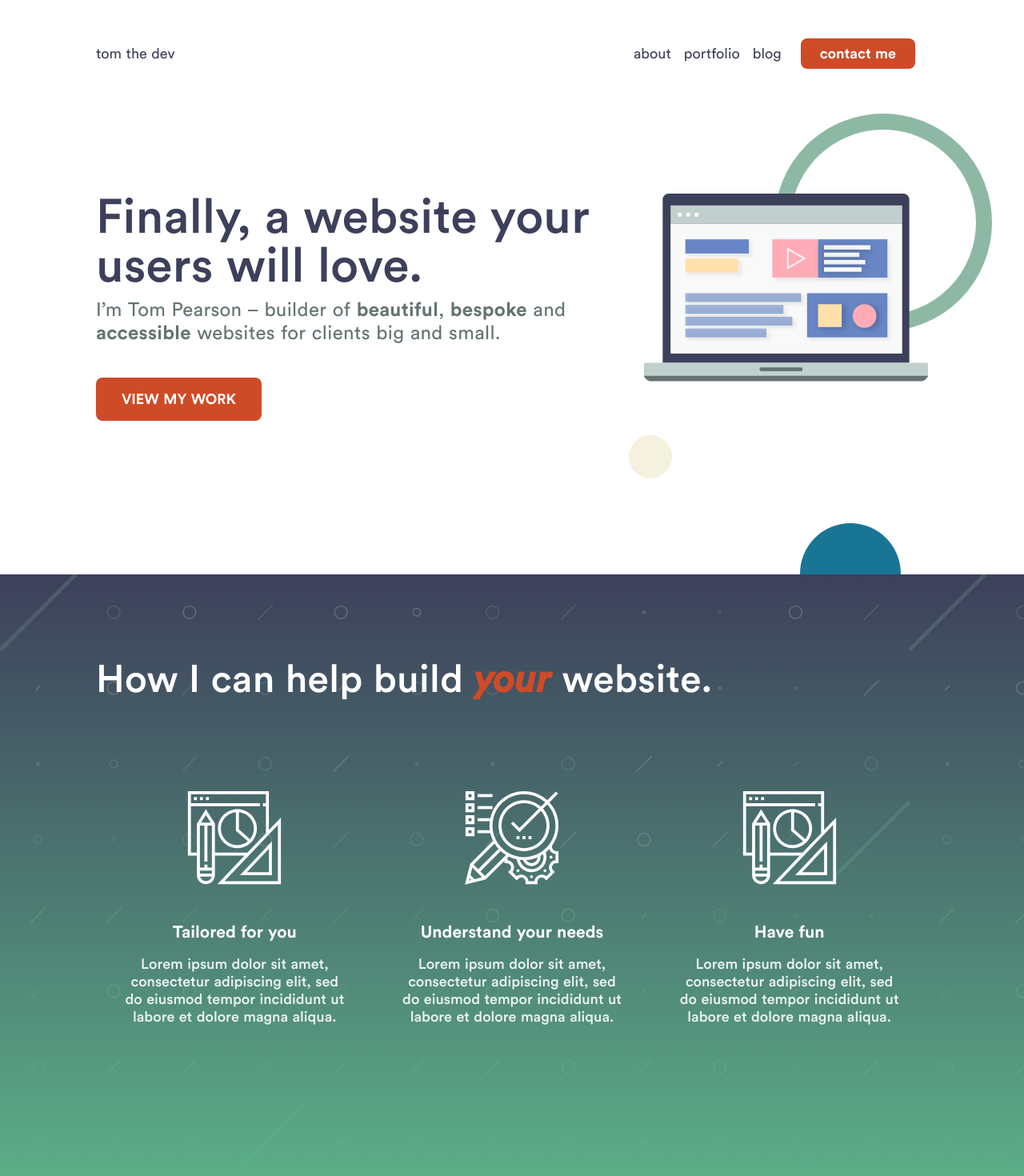
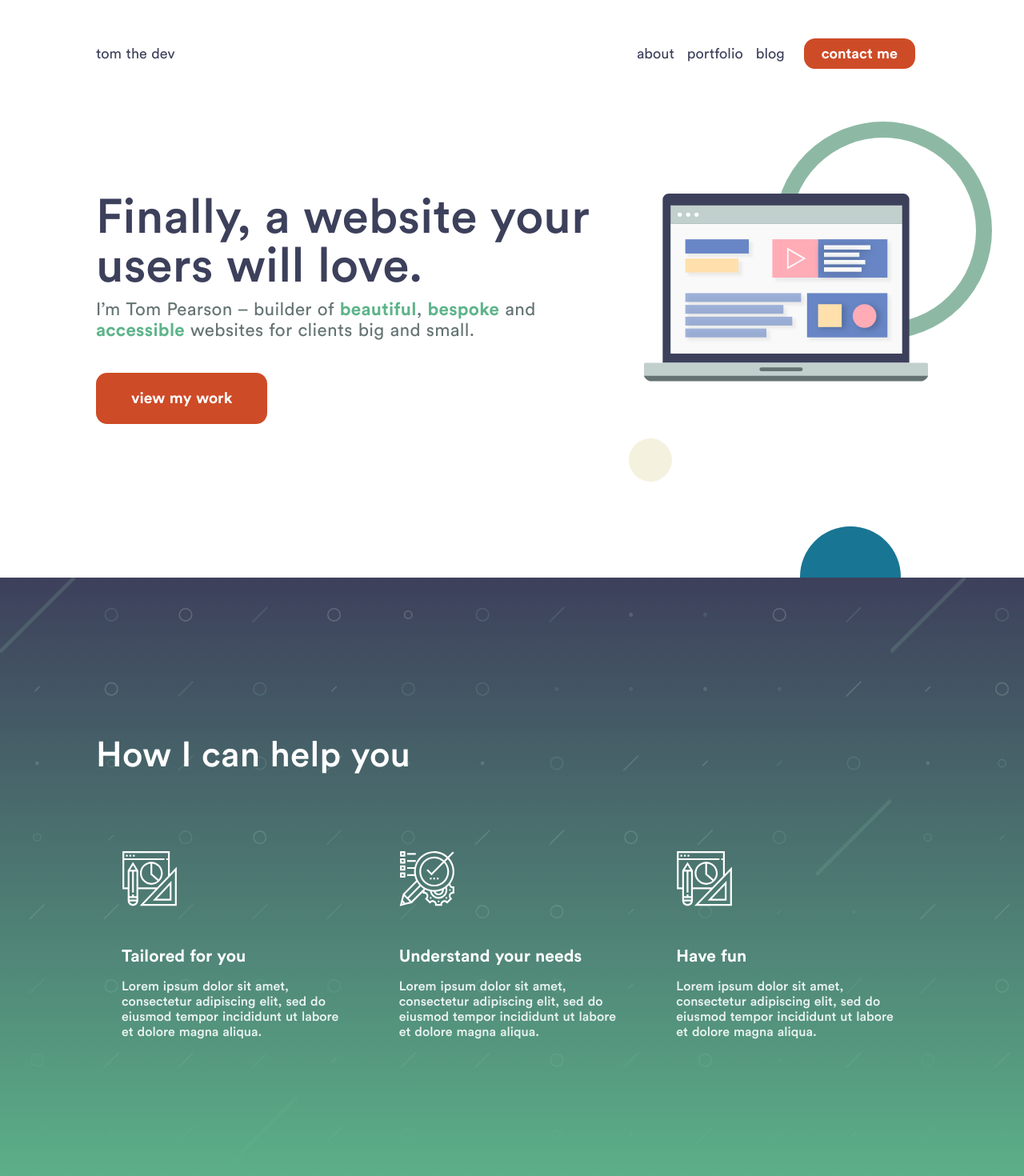
Before and after one commit to Freeptom/Portfolio-2020, a Nuxt app: page / in a window 1280 px wide. Shown: the top 1470 px of the page at 80% size. Built offline with nearby package versions, Linux system fonts and the light colour scheme.

Commit message:
tidy up code, add animations and re-style how section

```diff
--- a/assets/scss/_mixins.scss
+++ b/assets/scss/_mixins.scss
@@ -4,19 +4,23 @@
   background: $accent1;
   border-radius: $border-radius;
   color: white;
+  font-size: 1.2rem;
+  text-transform: lowercase;
   font-weight: bold;
   text-decoration: none;
-  text-transform: uppercase;
-  padding: 16px 32px;
+  padding: 20px 44px;
+  transform: scale(1);
   display: inline-block;
-  transition: background-color 250ms ease;
   &:hover {
     background-color: $accent1-darker;
+    transform: scale(1.05);
+    transition: transform 500ms cubic-bezier(0.22, 1, 0.36, 1),
+      background-color 500ms cubic-bezier(0.22, 1, 0.36, 1);
   }
 }
 
 @mixin cta--small {
-  padding: 10px 24px;
+  padding: 10px 22px;
   margin: 0 0 0 1rem;
   text-transform: lowercase;
   display: initial;
--- /dev/null
+++ b/assets/scss/_typography.scss
@@ -0,0 +1,65 @@
+@font-face {
+  font-family: 'CircularStd';
+  src: url('~assets/fonts/CircularStd-Book.ttf') format('truetype');
+  font-weight: 300;
+  font-style: normal;
+}
+
+@font-face {
+  font-family: 'CircularStd';
+  src: url('~assets/fonts/CircularStd-BookItalic.ttf') format('truetype');
+  font-weight: 300;
+  font-style: italic;
+}
+
+@font-face {
+  font-family: 'CircularStd';
+  src: url('~assets/fonts/CircularStd-Medium.ttf') format('truetype');
+  font-weight: 500;
+  font-style: normal;
+}
+
+@font-face {
+  font-family: 'CircularStd';
+  src: url('~assets/fonts/CircularStd-MediumItalic.ttf') format('truetype');
+  font-weight: 500;
+  font-style: italic;
+}
+
+@font-face {
+  font-family: 'CircularStd';
+  src: url('~assets/fonts/CircularStd-Bold.ttf') format('truetype');
+  font-weight: bold;
+  font-style: normal;
+}
+
+@font-face {
+  font-family: 'CircularStd';
+  src: url('~assets/fonts/CircularStd-Black.ttf') format('truetype');
+  font-weight: 800;
+  font-style: normal;
+}
+
+body {
+  font-family: 'CircularStd', Georgia, serif;
+  width: 100%;
+}
+
+h1 {
+  font-weight: bold;
+}
+
+h2 span {
+  font-weight: 800;
+  font-style: italic;
+  color: $accent1;
+}
+
+em {
+  font-style: italic;
+}
+
+strong em {
+  font-weight: bold;
+  font-style: italic;
+}
--- a/assets/scss/_variables.scss
+++ b/assets/scss/_variables.scss
@@ -5,4 +5,4 @@ $laptop: 992px;
 $desktop: 1200px;
 
 // BUTTONS
-$border-radius: 8px;
+$border-radius: 14px;
--- /dev/null
+++ b/components/Nav.vue
@@ -0,0 +1,166 @@
+<template>
+  <header>
+    <div class="wrapper">
+      <button
+        class="toggle"
+        :class="[isNavOpen ? 'nav-open' : '']"
+        @click="toggleMenu($event, 'isNavOpen')"
+      >
+        Menu
+      </button>
+      <nav class="navbar">
+        <ul :class="[isNavOpen ? 'nav-open' : '']">
+          <li id="logo">
+            <nuxt-link to="/">tom the dev</nuxt-link>
+          </li>
+          <li>
+            <nuxt-link to="#">about</nuxt-link>
+          </li>
+          <li>
+            <nuxt-link to="#">portfolio</nuxt-link>
+          </li>
+          <li>
+            <nuxt-link to="#">blog</nuxt-link>
+          </li>
+          <li>
+            <nuxt-link to="#" class="cta cta--small">contact me</nuxt-link>
+          </li>
+        </ul>
+      </nav>
+    </div>
+  </header>
+</template>
+
+<script>
+export default {
+  data() {
+    return {
+      isNavOpen: false
+    }
+  },
+  methods: {
+    toggleMenu(event) {
+      this.isNavOpen = !this.isNavOpen
+    }
+  }
+}
+</script>
+
+<style lang="scss">
+header {
+  background: white;
+  padding: 2rem 0;
+  & > .wrapper {
+    display: flex;
+    flex-direction: row-reverse;
+  }
+  @media only screen and (min-width: $tablet) {
+    padding: 2.5rem 0;
+    & > .wrapper {
+      display: block;
+    }
+  }
+}
+
+.toggle {
+  background: none;
+  border: 2px solid $accent1;
+  padding: 10px 24px;
+  border-radius: $border-radius;
+  box-shadow: none;
+  color: $accent1;
+  font-weight: bold;
+  font-size: 1rem;
+  text-transform: lowercase;
+  transition: background-color 250ms ease;
+
+  &:hover {
+    cursor: pointer;
+    background: $accent1;
+    color: white;
+  }
+
+  &.nav-open,
+  &:active {
+    z-index: 2;
+    opacity: 1;
+    background: $accent1;
+    color: white;
+  }
+  @media only screen and (min-width: $tablet) {
+    display: none;
+  }
+}
+
+.navbar {
+  margin: 0 auto;
+  font-weight: 300;
+  a {
+    color: $dark;
+    text-decoration: none;
+  }
+  ul {
+    display: block;
+    opacity: 0;
+    transition: opacity 500ms;
+    position: absolute;
+    top: -1000px;
+    left: -1000px;
+    flex-direction: column;
+    align-items: center;
+    background: rgba(255, 255, 255, 0.95);
+    list-style-type: none;
+    padding: 0;
+
+    &.nav-open {
+      opacity: 1;
+      transition: opacity 250ms;
+      display: flex;
+      position: absolute;
+      padding: 20vh 0;
+      top: 0;
+      left: 0;
+      height: 100%;
+      width: 100%;
+      z-index: 1;
+      justify-content: space-between;
+    }
+    li a {
+      font-size: 1.5rem;
+      padding: 0.5rem;
+      &.cta--small {
+        @include cta--small;
+      }
+    }
+    @media only screen and (min-width: $tablet) {
+      position: relative;
+      top: 0;
+      left: 0;
+      display: flex;
+      opacity: 1;
+      flex-direction: row;
+      #logo {
+        margin-right: auto;
+        a {
+          padding: 0;
+        }
+      }
+      li a {
+        font-size: 1rem;
+      }
+      @media only screen and (min-width: $desktop) {
+        li a {
+          font-size: 1.125rem;
+        }
+      }
+    }
+    @media only screen and (min-width: $desktop) {
+      padding: 1rem 1rem 1rem 0;
+    }
+  }
+  @media only screen and (min-width: $tablet) {
+    position: relative;
+    height: auto;
+  }
+}
+</style>
--- a/layouts/default.vue
+++ b/layouts/default.vue
@@ -1,51 +1,21 @@
 <template>
   <div>
-    <header>
-      <div class="wrapper">
-        <button
-          class="toggle"
-          :class="[isNavOpen ? 'nav-open' : '']"
-          @click="toggleMenu($event, 'isNavOpen')"
-        >
-          Menu
-        </button>
-        <nav class="navbar">
-          <ul :class="[isNavOpen ? 'nav-open' : '']">
-            <li id="logo">
-              <nuxt-link to="/">tom the dev</nuxt-link>
-            </li>
-            <li>
-              <nuxt-link to="#">about</nuxt-link>
-            </li>
-            <li>
-              <nuxt-link to="#">portfolio</nuxt-link>
-            </li>
-            <li>
-              <nuxt-link to="#">blog</nuxt-link>
-            </li>
-            <li>
-              <nuxt-link to="#" class="cta cta--small">contact me</nuxt-link>
-            </li>
-          </ul>
-        </nav>
-      </div>
-    </header>
+    <Nav></Nav>
     <nuxt />
   </div>
 </template>
 
 <script>
+import Nav from '../components/Nav.vue'
+
 export default {
+  components: {
+    Nav
+  },
   data() {
-    return {
-      isNavOpen: false
-    }
+    return {}
   },
-  methods: {
-    toggleMenu(event) {
-      this.isNavOpen = !this.isNavOpen
-    }
-  }
+  methods: {}
 }
 </script>
 
@@ -70,72 +40,6 @@ html {
   margin: 0;
 }
 
-@font-face {
-  font-family: 'CircularStd';
-  src: url('~assets/fonts/CircularStd-Book.ttf') format('truetype');
-  font-weight: 300;
-  font-style: normal;
-}
-
-@font-face {
-  font-family: 'CircularStd';
-  src: url('~assets/fonts/CircularStd-BookItalic.ttf') format('truetype');
-  font-weight: 300;
-  font-style: italic;
-}
-
-@font-face {
-  font-family: 'CircularStd';
-  src: url('~assets/fonts/CircularStd-Medium.ttf') format('truetype');
-  font-weight: 500;
-  font-style: normal;
-}
-
-@font-face {
-  font-family: 'CircularStd';
-  src: url('~assets/fonts/CircularStd-MediumItalic.ttf') format('truetype');
-  font-weight: 500;
-  font-style: italic;
-}
-
-@font-face {
-  font-family: 'CircularStd';
-  src: url('~assets/fonts/CircularStd-Bold.ttf') format('truetype');
-  font-weight: bold;
-  font-style: normal;
-}
-
-@font-face {
-  font-family: 'CircularStd';
-  src: url('~assets/fonts/CircularStd-Black.ttf') format('truetype');
-  font-weight: 800;
-  font-style: normal;
-}
-
-body {
-  font-family: 'CircularStd', Georgia, serif;
-  width: 100%;
-}
-
-h1 {
-  font-weight: bold;
-}
-
-h2 span {
-  font-weight: 800;
-  font-style: italic;
-  color: $accent1;
-}
-
-em {
-  font-style: italic;
-}
-
-strong em {
-  font-weight: bold;
-  font-style: italic;
-}
-
 .full-bleed {
   width: 100vw;
   margin-left: calc(50% - 50vw);
@@ -146,123 +50,6 @@ strong em {
   margin-right: auto;
   max-width: 1040px;
   width: 90%;
-}
-
-header {
-  background: white;
-  padding: 2rem 0;
-  & > .wrapper {
-    display: flex;
-    flex-direction: row-reverse;
-  }
-  @media only screen and (min-width: $tablet) {
-    padding: 2.5rem 0;
-    & > .wrapper {
-      display: block;
-    }
-  }
-}
-
-.toggle {
-  background: none;
-  border: 2px solid $accent1;
-  padding: 10px 24px;
-  border-radius: $border-radius;
-  box-shadow: none;
-  color: $accent1;
-  font-weight: bold;
-  font-size: 1rem;
-  text-transform: lowercase;
-  transition: background-color 250ms ease;
-
-  &:hover {
-    cursor: pointer;
-    background: $accent1;
-    color: white;
-  }
-
-  &.nav-open,
-  &:active {
-    z-index: 2;
-    opacity: 1;
-    background: $accent1;
-    color: white;
-  }
-  @media only screen and (min-width: $tablet) {
-    display: none;
-  }
-}
-
-.navbar {
-  margin: 0 auto;
-  font-weight: 300;
-  a {
-    color: $dark;
-    text-decoration: none;
-  }
-  ul {
-    display: block;
-    opacity: 0;
-    transition: opacity 500ms;
-    position: absolute;
-    top: -1000px;
-    left: -1000px;
-    flex-direction: column;
-    align-items: center;
-    background: rgba(255, 255, 255, 0.95);
-    list-style-type: none;
-    padding: 0;
-
-    &.nav-open {
-      opacity: 1;
-      transition: opacity 250ms;
-      display: flex;
-      position: absolute;
-      padding: 20vh 0;
-      top: 0;
-      left: 0;
-      height: 100%;
-      width: 100%;
-      z-index: 1;
-      justify-content: space-between;
-    }
-    li a {
-      font-size: 1.5rem;
-      padding: 0.5rem;
-      &.cta--small {
-        @include cta--small;
-      }
-    }
-    @media only screen and (min-width: $tablet) {
-      position: relative;
-      top: 0;
-      left: 0;
-      display: flex;
-      opacity: 1;
-      flex-direction: row;
-      #logo {
-        margin-right: auto;
-        a {
-          padding: 0;
-        }
-      }
-      li a {
-        font-size: 1rem;
-      }
-      @media only screen and (min-width: $desktop) {
-        li a {
-          font-size: 1.125rem;
-        }
-      }
-    }
-    @media only screen and (min-width: $desktop) {
-      padding: 1rem 1rem 1rem 0;
-    }
-  }
-  @media only screen and (min-width: $tablet) {
-    position: relative;
-    height: auto;
-  }
 }
 
 a.cta {
@@ -309,7 +96,6 @@ section {
       font-size: 2.75rem;
     }
     @media only screen and (min-width: $desktop) {
-      font-size: 3rem;
       line-height: 102%;
     }
   }
--- a/nuxt.config.js
+++ b/nuxt.config.js
@@ -51,6 +51,7 @@ export default {
     scss: [
       '~assets/scss/_colors.scss',
       '~assets/scss/_variables.scss',
+      '~assets/scss/_typography.scss',
       '~assets/scss/_mixins.scss'
     ]
   },
--- a/pages/index.vue
+++ b/pages/index.vue
@@ -18,7 +18,7 @@
     <div class="wrapper">
       <section class="how full-bleed">
         <div class="wrapper">
-          <h2>How I can help build <span>your</span> website.</h2>
+          <h2>How I can help you</h2>
           <ul class="card-list">
             <li v-for="skill in Skills" :key="skill.heading" class="card">
               <card-item
@@ -85,6 +85,18 @@ export default {
 </script>
 
 <style lang="scss">
+@keyframes floating {
+  from {
+    transform: translate(0, 0px);
+  }
+  65% {
+    transform: translate(0, 10px);
+  }
+  to {
+    transform: translate(0, -0px);
+  }
+}
+
 .intro {
   position: relative;
   display: flex;
@@ -105,8 +117,11 @@ export default {
     color: $grey1;
     letter-spacing: 0.02rem;
     margin: 0 0 1.75rem 0;
+    strong {
+      color: $primary-color-darker;
+    }
     @media only screen and (min-width: $desktop) {
-      font-size: 1.5rem;
+      font-size: 1.4rem;
       margin: 0 0 2.5rem 0;
     }
   }
@@ -142,6 +157,7 @@ export default {
       height: 150px;
       width: 150px;
       border-radius: 50%;
+      animation: floating 3s infinite ease-in-out;
       @media only screen and (min-width: $tablet) {
         height: 272px;
         width: 272px;
@@ -165,6 +181,7 @@ export default {
 }
 
 .how {
+  padding-top: 8rem;
   background: $primary-color-lighter;
   background-image: linear-gradient(
       0deg,
@@ -196,6 +213,9 @@ export default {
       right: 12vw;
     }
   }
+  @media only screen and (min-width: $tablet) {
+    padding-top: 200px;
+  }
 }
 
 .card-list {
@@ -205,35 +225,35 @@ export default {
   justify-content: center;
   flex-wrap: wrap;
   @media only screen and (min-width: $tablet) {
-    margin: 4rem 0;
+    margin: 2rem 0;
   }
   .card {
     flex: 1 1 250px;
     color: white;
-    transform: scale(1);
-    transition: background-color 250ms ease, transform 250ms ease;
     border-radius: $border-radius;
     margin: 1rem;
     padding: 2rem 0;
-    &:hover {
-      transform: scale(1.05);
+    &:hover > div > .hero-container .hero-container__image {
+      transform: scale(1.2);
     }
     @media only screen and (min-width: $tablet) {
       max-width: 40%;
     }
     .hero-container {
       display: flex;
-      justify-content: center;
       &__image {
         object-fit: cover;
+        padding: 1rem;
         height: 80px;
+        transform: scale(1);
+        transition: transform 300ms cubic-bezier(0.22, 1, 0.36, 1);
         @media only screen and (min-width: $lg-mobile) {
-          height: 150px;
+          height: 120px;
         }
       }
     }
     .card-content {
-      text-align: center;
+      text-align: left;
       max-width: 40ch;
       margin: 0 auto;
       padding: 1rem;
@@ -242,6 +262,7 @@ export default {
       }
       .card-desc {
         color: $grey4;
+        font-size: 16px;
       }
     }
   }
```
